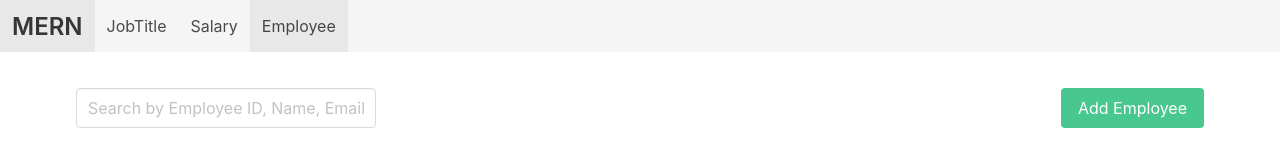
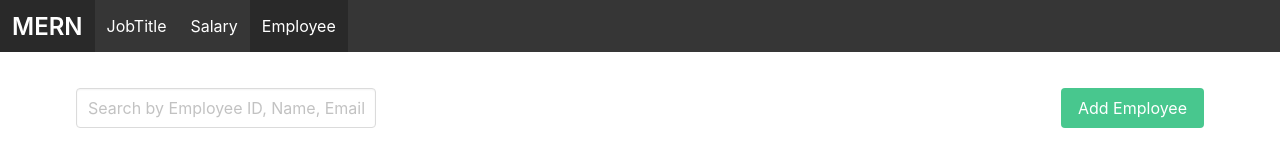
Before and after one commit to Ryalynne/MERN, a React (Create React App) app in the folder frontend/: page / in a window 1280 px wide. Shown: the top 151 px of the page. Built offline with nearby package versions, Linux system fonts and the light colour scheme; no server answers.

Commit message:
last update

```diff
--- a/frontend/src/components/Navbar.js
+++ b/frontend/src/components/Navbar.js
@@ -2,10 +2,10 @@ import { NavLink, Link } from "react-router-dom";
 
 const Navbar = () => {
   return (
-    <nav className="navbar is-light">
+    <nav className="navbar is-dark">
       <div className="navbar-brand">
         <Link to="/" className="navbar-item">
-          <h1 className="title is-4">MERN</h1>
+          <h1 className="title is-4 has-text-white">MERN</h1>
         </Link>
       </div>
       <div className="navbar-menu">
```
